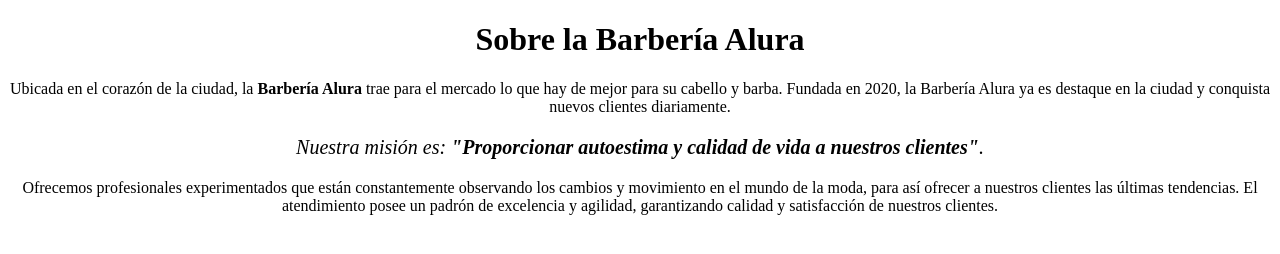
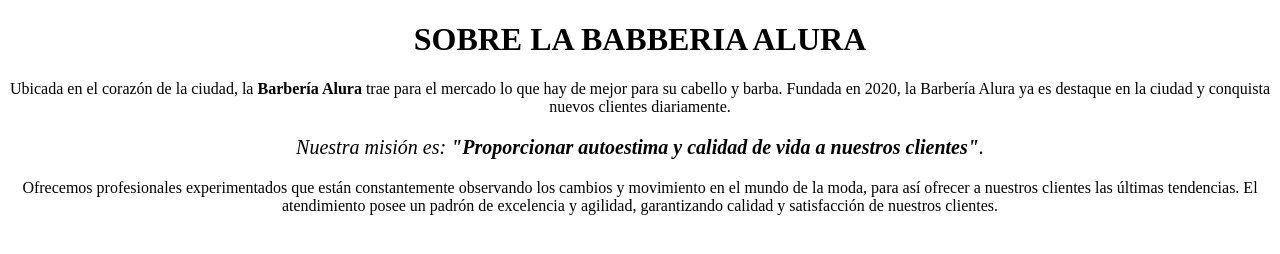
Before and after one commit to JustinaMariaAlanoca/mi-proyecto, a plain HTML site: page index.html in a window 1280 px wide. Drawn offline with Linux system fonts and the light colour scheme.

Commit message:
titulo a mayuscula

```diff
--- a/index.html
+++ b/index.html
@@ -8,7 +8,7 @@
 
     <body>
 
-        <h1 style="text-align: center;">Sobre la Barbería Alura</h1>
+        <h1 style="text-align: center;">SOBRE LA BABBERIA ALURA</h1>
 
         <p style="text-align: center;">Ubicada en el corazón de la ciudad, la <strong>Barbería Alura</strong> trae para el mercado lo que hay de mejor para su cabello y barba. Fundada en 2020, la
         Barbería Alura ya es destaque en la ciudad y conquista nuevos clientes diariamente.</p>
```
